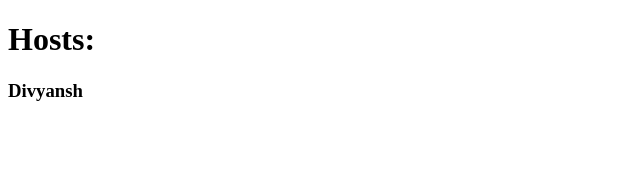
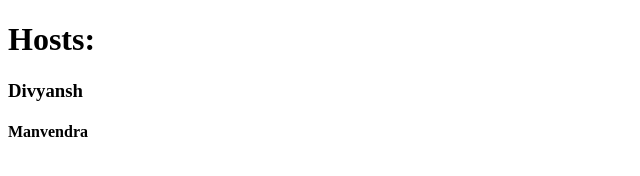
Before and after one commit to divyanshkul/IECSE-Git-Workshop, a plain HTML site: page index.html in a window 1280 px wide. Shown: the whole page, without its empty margins (0-640 px from the left). Drawn offline with Linux system fonts and the light colour scheme.

Commit message:
Updated Index

```diff
--- a/index.html
+++ b/index.html
@@ -9,5 +9,6 @@
 <body>
     <h1>Hosts:</h1>
     <h3>Divyansh</h3>
+    <h4>Manvendra</h4>
 </body>
 </html>
```
